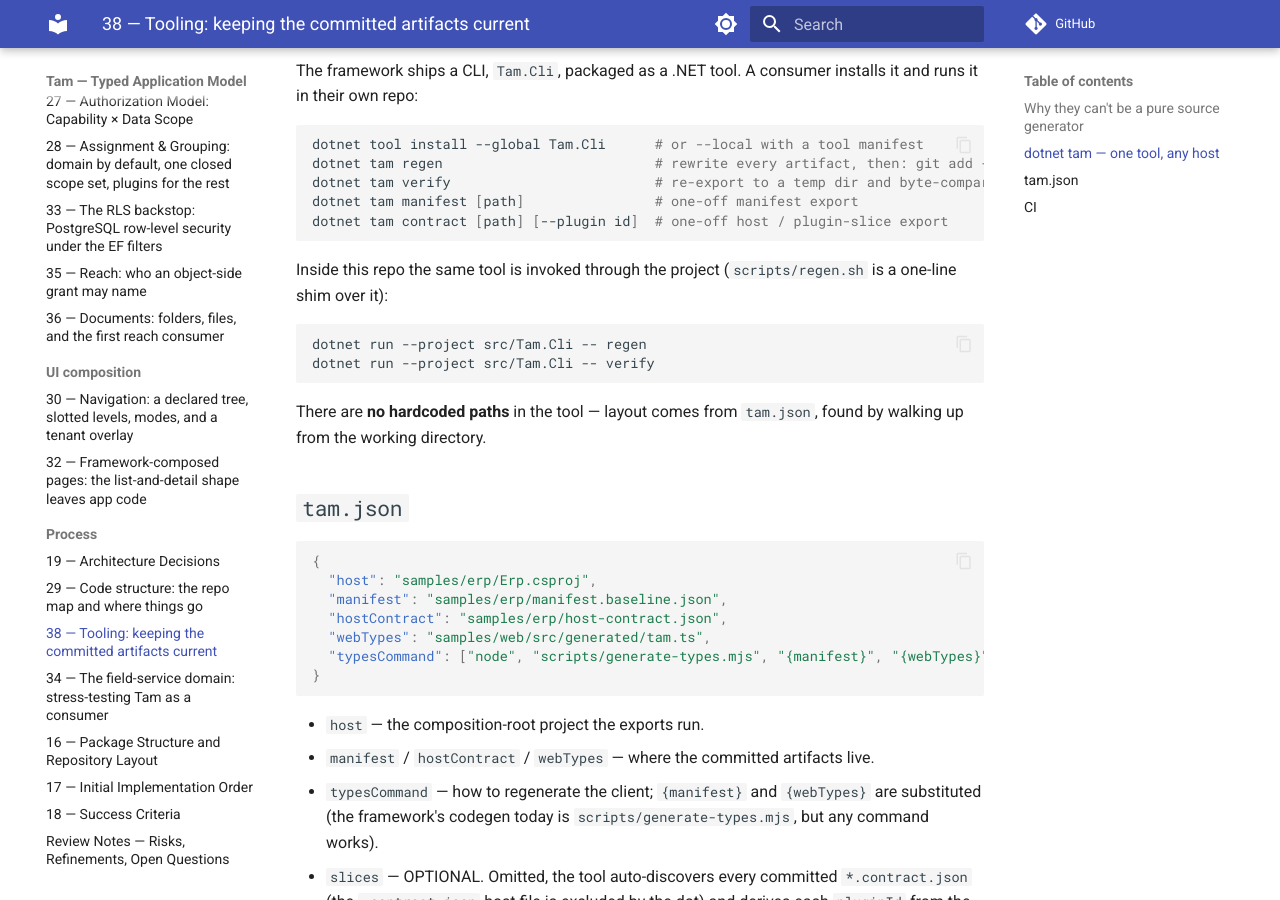
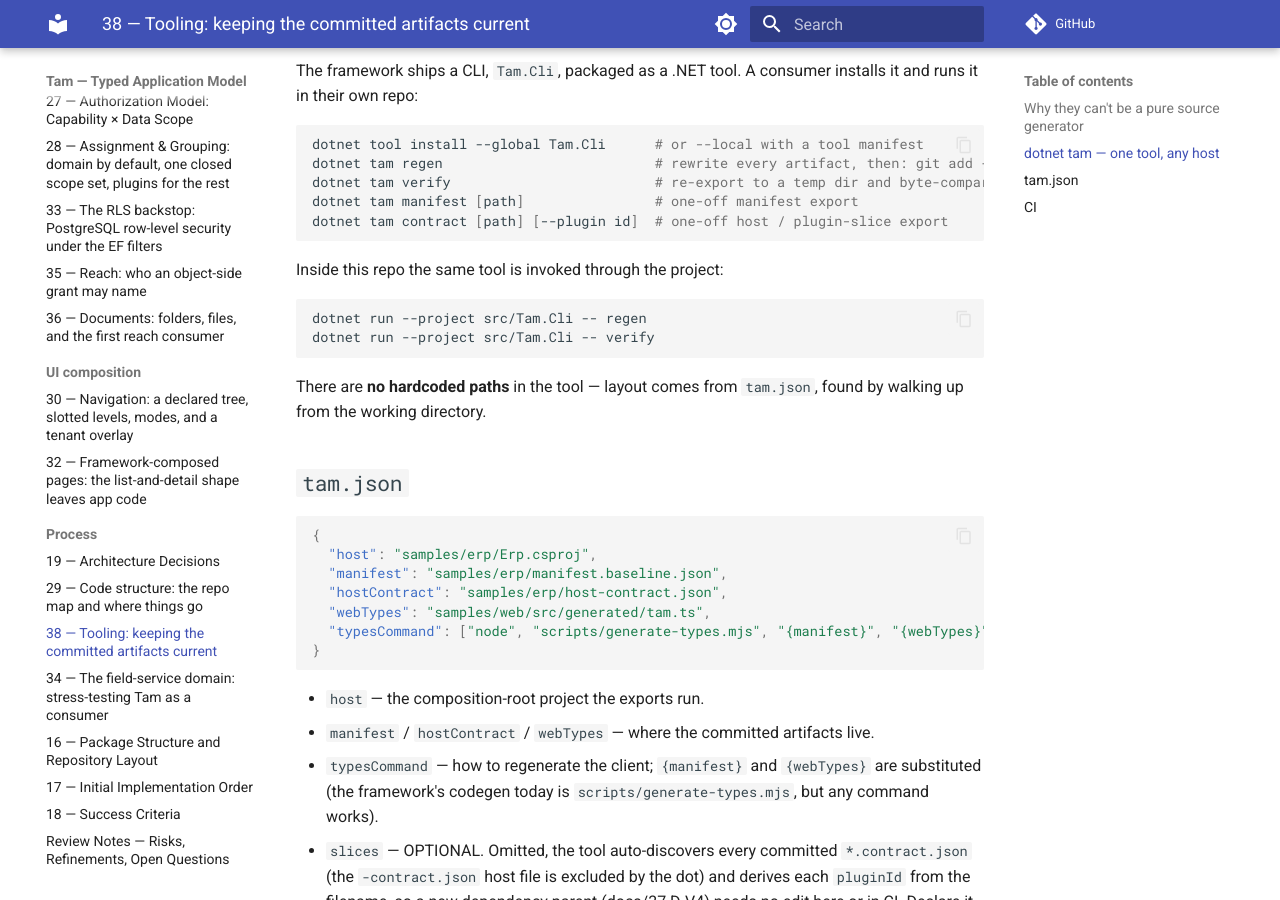
Before and after one commit to nilbin/abc, an MkDocs documentation site: the page built from docs/38-tooling.md, in a window 1280 px wide and 900 px high, scrolled down 755 px. Built offline with MkDocs 1.6.1 and Material for MkDocs 9.7.7, drawn with Linux system fonts in a browser that asks for light colours; comment, search, counter and statistics services are not loaded.

Commit message:
Scrap regen.sh — the tool is the one way in
Remove the bash shim; scripts/regen.sh added nothing over
`dotnet run --project src/Tam.Cli -- regen` (`dotnet tam regen` for a
consumer). Scrub its mentions from STATUS, docs/38 and the verify-loop
skill so there is a single documented path.

Co-Authored-By: Claude <noreply@anthropic.com>

````diff
--- a/docs/38-tooling.md
+++ b/docs/38-tooling.md
@@ -33,8 +33,7 @@ dotnet tam manifest [path]                # one-off manifest export
 dotnet tam contract [path] [--plugin id]  # one-off host / plugin-slice export
 ```
 
-Inside this repo the same tool is invoked through the project (`scripts/regen.sh` is a one-line
-shim over it):
+Inside this repo the same tool is invoked through the project:
 
 ```sh
 dotnet run --project src/Tam.Cli -- regen
````
Also changed, not shown: .claude/skills/verify-loop/SKILL.md (+8 -7 lines), STATUS.md (+3 -3 lines), 1 other file.
